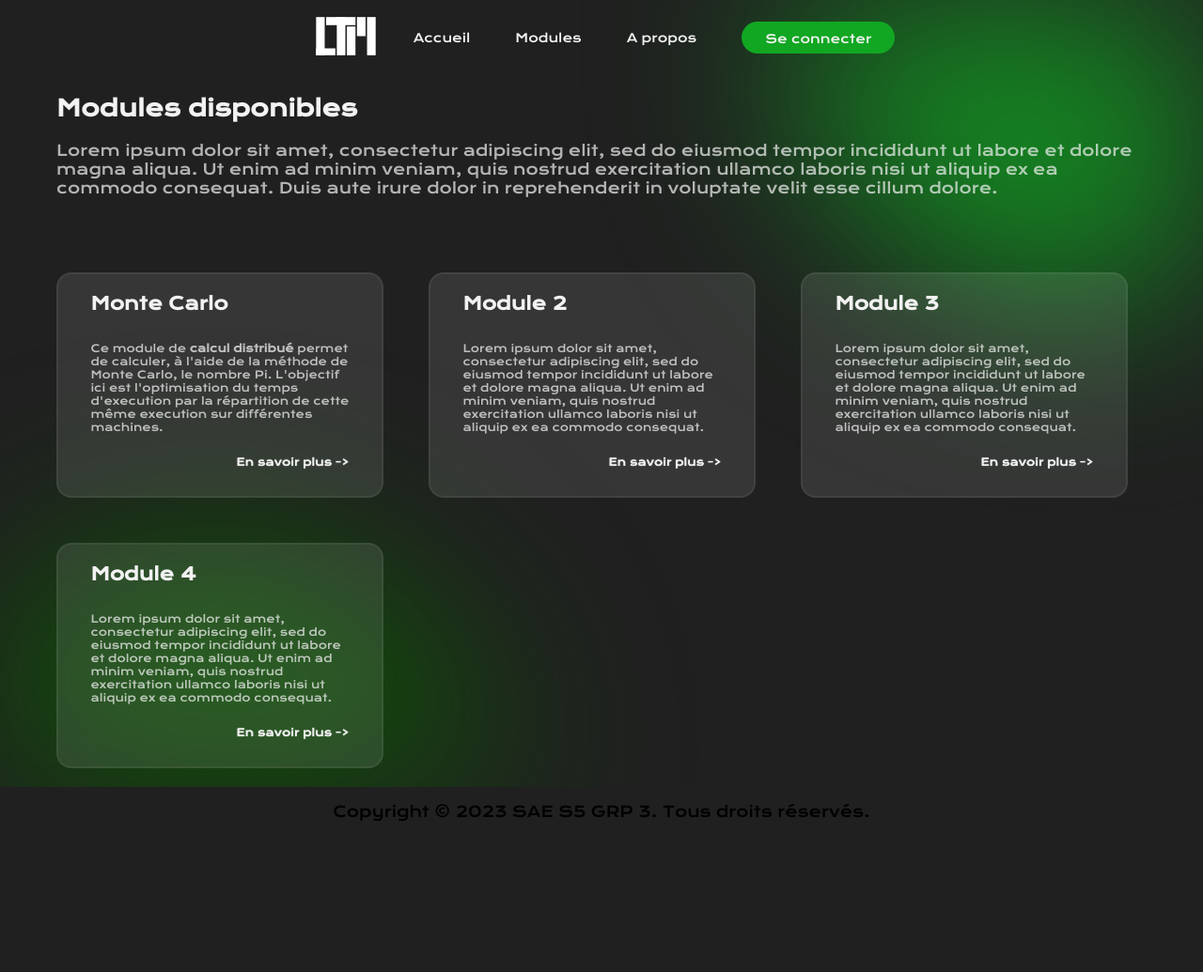
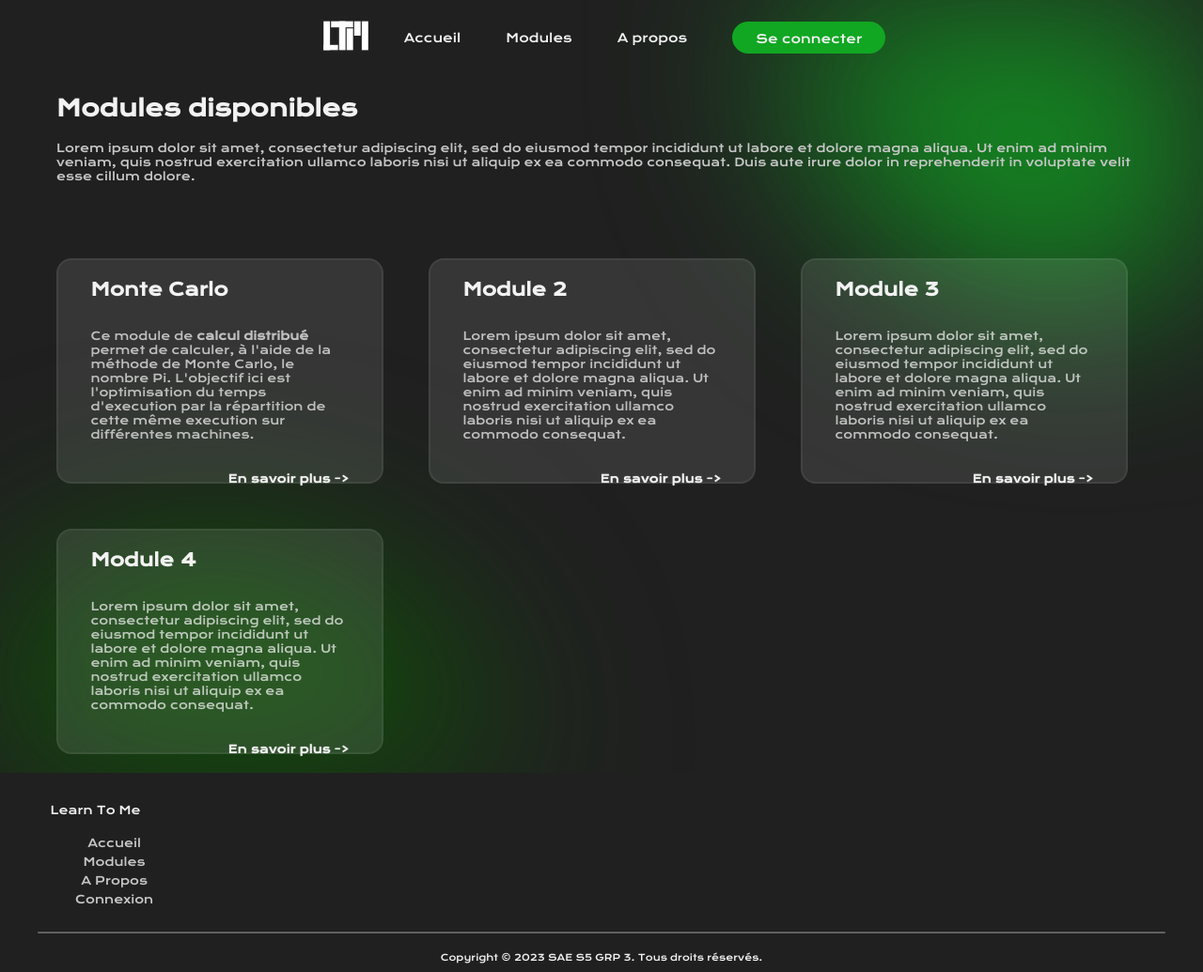
Before and after one commit to mathieuChdz/SAE_S5_S6_BUT3, a PHP site: page /modules.php in a window 1280 px wide. Shown: the whole page at 94% size. Before the commit the page ends 874 px from the top, so only its background shows below. Run offline with PHP 8.4, Linux system fonts and the light colour scheme.

Commit message:
Réparation background + structure + generalisation header + amélioration du footer

```diff
--- a/src_web/css/css.css
+++ b/src_web/css/css.css
@@ -11,19 +11,29 @@
     /* Widths */
     --max-width-all: 1200px;
 
+    /* Sizes */
+    --font-size-xs: 0.6em;
+    --font-size-s: 0.75em;
+    --font-size-m: ;
+    --font-size-l: ;
+    --font-size-xl: ;
+
     /* Margin */
     --margin-all: 20px;
 
     /* Colors */
+    --color-black: #202020;
+    --color-white: #F2F2F2;
 
-    --color-black : #202020;
-    --color-white : #F2F2F2;
+    --color-grey-light: #c7c7c7;
+    --color-grey-medium: #616161;
+    --color-grey-dark: ;
 
-    --color-green-primary : #11A722;
-    --color-green-primary-hover : #0B8419;
+    --color-green-primary: #11A722;
+    --color-green-primary-hover: #0B8419;
 
-    --color-green-secondary : #0A6100;
-    --color-green-secondary-hover : #0C7800;
+    --color-green-secondary: #0A6100;
+    --color-green-secondary-hover: #0C7800;
 
 }
 
@@ -87,7 +97,7 @@
 
 /* ########################### Textes ########################### */
 
-h1, h2, h3, h4, a, p{
+h1, h2, h3, h4 {
 
 }
 
@@ -102,8 +112,9 @@
     font-weight: 100;
 }
 
-p{
-
+p, a {
+    color: var(--color-grey-light);
+    font-size: var(--font-size-s);
 }
 
 
@@ -191,6 +202,53 @@
 }
 
 
+/* ########################### Footer ########################### */
+
+.footer-content{
+    width: 100%;
+    display: flex;
+    flex-direction: column;
+    align-items: flex-start;
+    margin: 0 var(--margin-all);
+    max-width: var(--max-width-all);
+    padding-top: var(--margin-all);
+}
+
+.foot-content-title {
+    color: var(--color-white);
+    font-size: var(--font-size-s);
+}
+
+.foot-content-link {
+    color: var(--color-grey-light);
+    font-size: var(--font-size-s);
+}
+.foot-content-link:hover {
+    color: var(--color-white);
+    text-decoration: underline;
+}
+
+.separator-grey {
+    background-color: var(--color-grey-medium);
+    width: 100%;
+    height: 2px;
+    border-radius: 10px;
+    margin: 10px 0;
+}
+
+.footer-copy-container {
+    display: flex;
+    justify-content: center;
+    width: 100%;
+}
+
+.footer-copy{
+    color: var(--color-white);
+    font-size: var(--font-size-xs);
+    font-weight: 200;
+}
+
+
 /* ########################### Index ########################### */
 
 .main-container{
@@ -260,14 +318,13 @@
 }
 
 .main-explication-texte{
-    opacity: 0.7;
+
 }
 
 .main-items-container{
     display: flex;
     flex-direction: row;
     width: 100%;
-    z-index: 95;
     align-items: center;
     justify-content: center;
     margin-top: 5em;
@@ -278,7 +335,6 @@
     flex-wrap: wrap;
     flex-direction: row;
     width: 100%;
-    z-index: 95;
     gap: 3em;
 }
 
@@ -298,13 +354,6 @@
     display: flex;
     flex-direction: column;
     justify-content: left;
-    align-content: start;
-    vertical-align: center;
-}
-
-.item-main-texte,
-.item-main-link{
-    font-size: 0.7em;
 }
 
 .item-main-texte p{
--- a/src_web/imports/footer.html
+++ b/src_web/imports/footer.html
@@ -2,10 +2,19 @@
     <div class="footer-content">
         <div class="footer-nav-container">
             <div class="footer-nav-content">
-
+                <p class="foot-content-title">Learn To Me</p>
+                <ul>
+                    <li><a class="" href="foot-content-link">Accueil</a></li>
+                    <li><a class="" href="foot-content-link">Modules</a></li>
+                    <li><a class="" href="foot-content-link">A Propos</a></li>
+                    <li><a class="" href="foot-content-link">Connexion</a></li>
+                </ul>
             </div>
         </div>
-        <span></span>
-        <p>Copyright © 2023 SAE S5 GRP 3. Tous droits réservés.</p>
+        <span class="separator-grey"></span>
+        <div class="footer-copy-container">
+            <p class="footer-copy">Copyright © 2023 SAE S5 GRP 3. Tous droits réservés.</p>
+        </div>
+
     </div>
 </footer>
--- /dev/null
+++ b/src_web/imports/header.html
@@ -0,0 +1,8 @@
+<meta charset="utf-8">
+<meta name="viewport" content="width=device-width, initial-scale=1">
+
+<link href="css/css.css" rel="stylesheet">
+
+<link rel="preconnect" href="https://fonts.googleapis.com">
+<link rel="preconnect" href="https://fonts.gstatic.com" crossorigin>
+<link href="https://fonts.googleapis.com/css2?family=Archivo:ital,wght@0,100;0,200;0,300;0,400;0,500;0,600;0,700;0,800;0,900;1,100;1,200;1,300;1,400;1,500;1,600;1,700;1,800;1,900&family=Krona+One&display=swap" rel="stylesheet">
--- a/src_web/modules.php
+++ b/src_web/modules.php
@@ -1,16 +1,12 @@
 <!DOCTYPE html>
 <html lang="fr">
     <head>
-    <meta charset="utf-8">
-    <title>Learn To Me</title>
+        <title>LTM | Modules</title>
         <link href="img/logo_ltm_w_mini.svg" rel="icon">
-    <link href="css/css.css" rel="stylesheet">
 
-    <link rel="preconnect" href="https://fonts.googleapis.com">
-    <link rel="preconnect" href="https://fonts.gstatic.com" crossorigin>
-    <link href="https://fonts.googleapis.com/css2?family=Archivo:ital,wght@0,100;0,200;0,300;0,400;0,500;0,600;0,700;0,800;0,900;1,100;1,200;1,300;1,400;1,500;1,600;1,700;1,800;1,900&family=Krona+One&display=swap" rel="stylesheet">
-
-    <meta name="viewport" content="width=device-width, initial-scale=1">
+        <?php
+        include("imports/header.html");
+        ?>
     </head>
 
     <body>
```
Also changed, not shown: other parts of src_web/css/css.css (+0 -32 lines), src_web/apropos.php (+11 -13 lines), src_web/connexion.php (+14 -15 lines), src_web/index.php (+4 -9 lines), src_web/module_monte_carlo.php (+12 -17 lines). Lines whose indentation alone changed are shown as unchanged.
